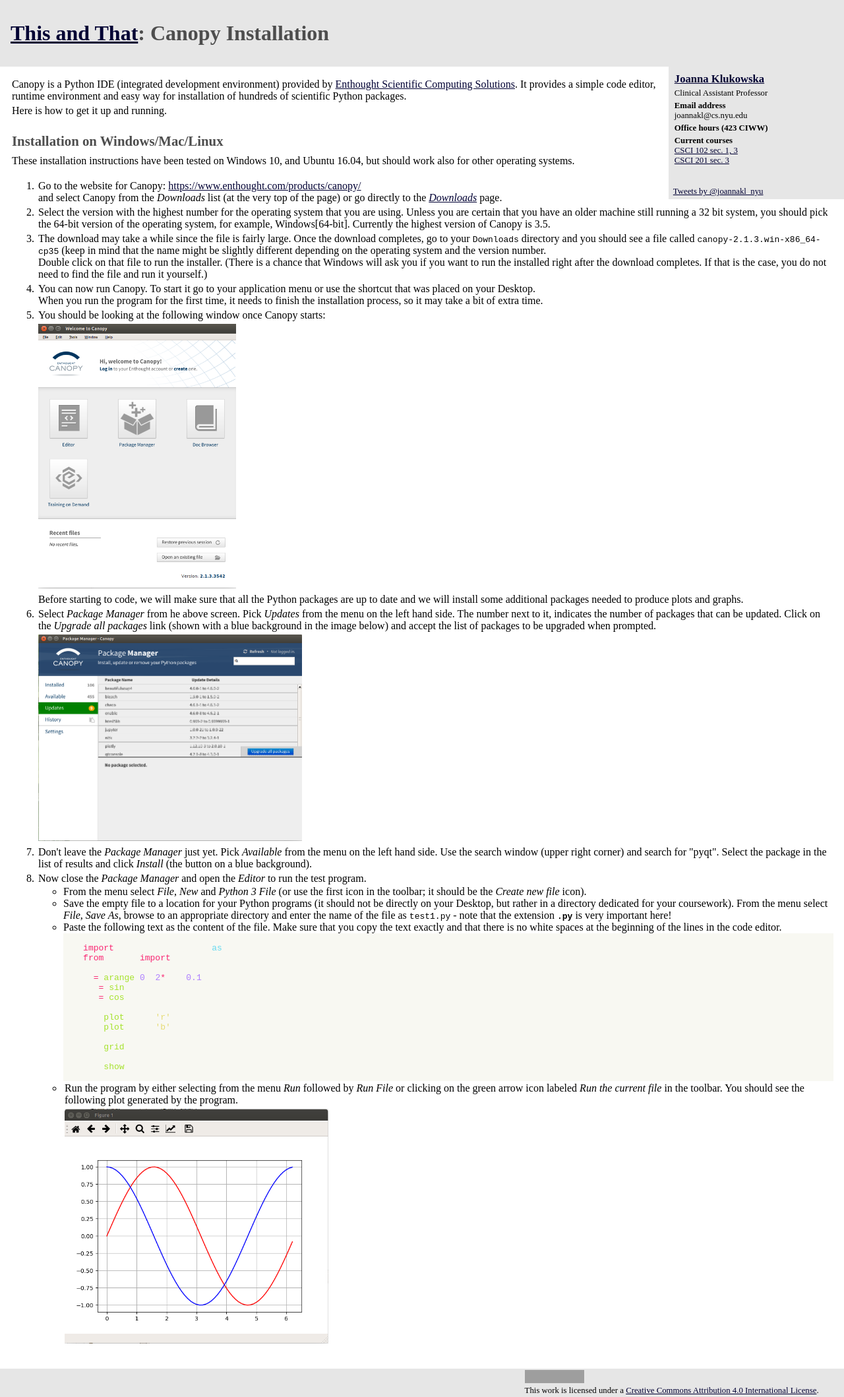
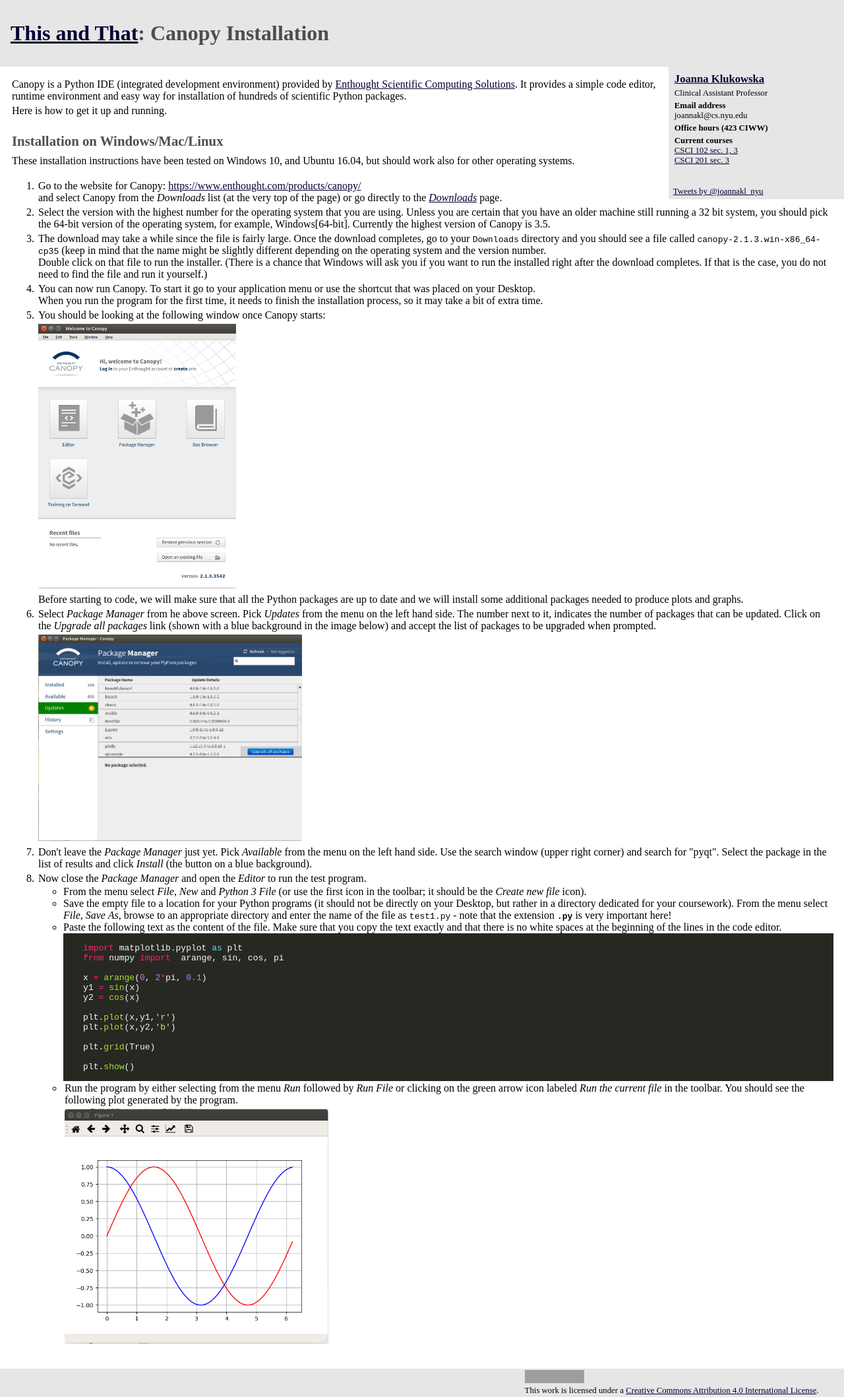
Before and after one commit to joannakl/thisandthat, a Jekyll site: the page built from CanopyInstallation.markdown, in a window 1280 px wide. Shown: the whole page at 66% size. Built offline with Jekyll 4.4.1, drawn with Linux system fonts in a browser that asks for light colours; comment, search, counter and statistics services are not loaded; grey boxes are pictures that could not be loaded.

Commit message:
adding css for code display

```diff
--- a/resources/css/course_page.css
+++ b/resources/css/course_page.css
@@ -165,7 +165,8 @@ figure {
 .highlight {
   margin: 0px;
   padding: 0.5em;
-  background-color: #f8f8f2;
+  background-color: #272822;
+  color: #f8f8f2 ;
 }
 .bash {
   color: #AAAAAA;
```
